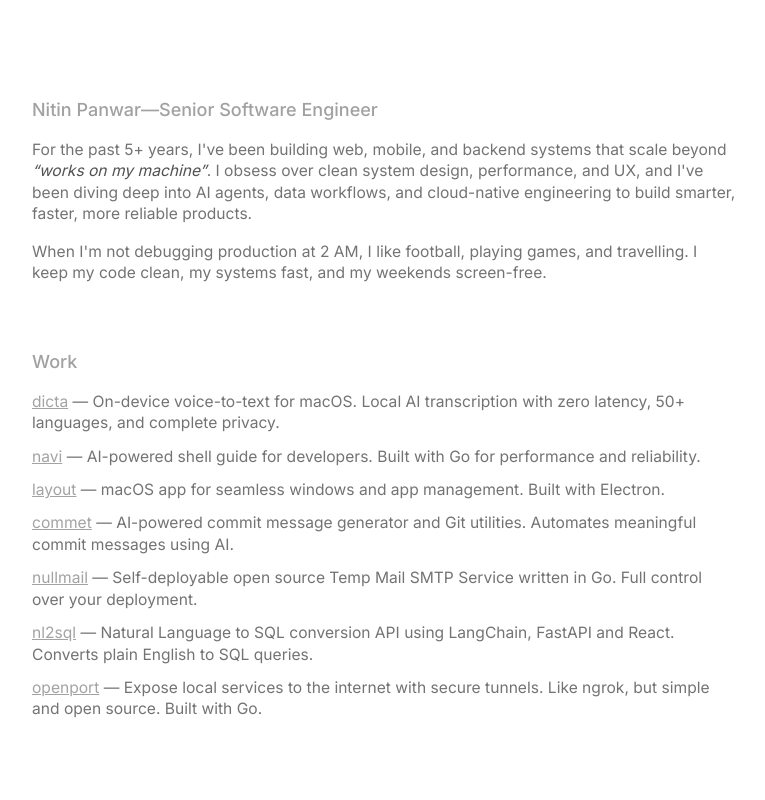
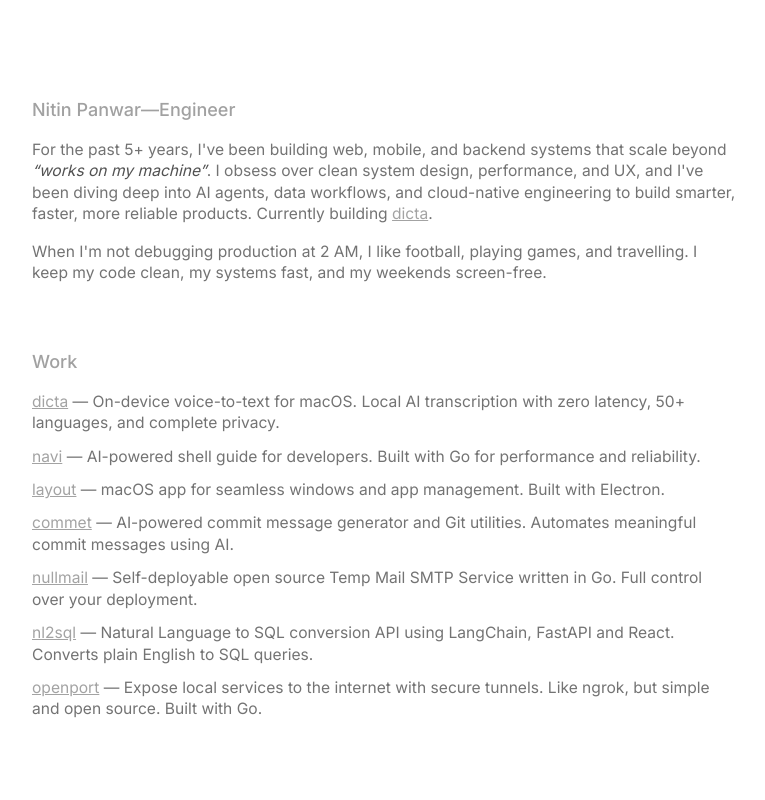
Before and after one commit to nitintf/www, a Next.js app: page / in a window 1280 px wide. Shown: the top 800 px of the page, without its empty margins (256-1021 px from the left). Built offline with nearby package versions, Linux system fonts and the light colour scheme; no server answers.

Commit message:
refactor: added dicta and changed role

```diff
--- a/app/page.tsx
+++ b/app/page.tsx
@@ -9,7 +9,7 @@ export default function Home() {
         <article className="py-8" aria-labelledby="profile-heading">
           <header>
             <h1 id="profile-heading" className="text-primary">
-              Nitin Panwar—Senior Software Engineer
+              Nitin Panwar—Engineer
             </h1>
           </header>
           <div className="w-full">
@@ -26,7 +26,15 @@ export default function Home() {
                 . I obsess over clean system design, performance, and UX, and
                 I&apos;ve been diving deep into AI agents, data workflows, and
                 cloud-native engineering to build smarter, faster, more reliable
-                products.
+                products. Currently building{' '}
+                <a
+                  href="https://dicta.nitin.sh"
+                  target="_blank"
+                  rel="noopener noreferrer"
+                >
+                  dicta
+                </a>
+                .
               </p>
               <p className="text-secondary mt-4">
                 When I&apos;m not debugging production at 2 AM, I like football,
--- a/components/work.tsx
+++ b/components/work.tsx
@@ -9,7 +9,7 @@ const workItems: WorkItem[] = [
     title: 'dicta',
     description:
       'On-device voice-to-text for macOS. Local AI transcription with zero latency, 50+ languages, and complete privacy.',
-    url: 'https://github.com/nitintf/dicta',
+    url: 'https://dicta.nitin.sh',
   },
   {
     title: 'navi',
```
Also changed, not shown: 1 other file (tests, documents, lock files or other folders).
